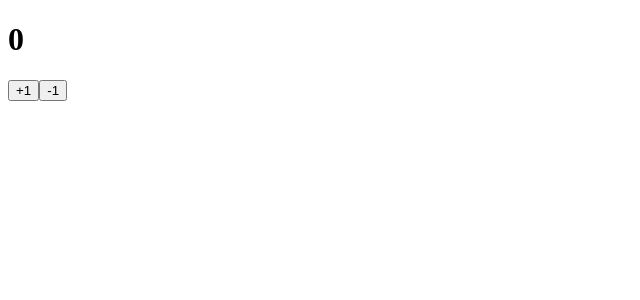
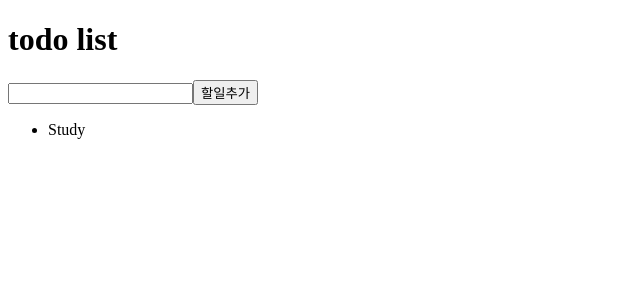
Before and after one commit to J3SUNG/hello_react, a React (Create React App) app: page / in a window 1280 px wide. Shown: the top 300 px of the page, without its empty margins (0-640 px from the left). Built offline with nearby package versions, Linux system fonts and the light colour scheme.

Commit message:
todoList

```diff
--- a/src/App.js
+++ b/src/App.js
@@ -1,33 +1,16 @@
-import React, { useReducer } from "react";
-
-function reducer(state, action) {
-  switch (action.type) {
-    case "INCREMENT":
-      return state + 1;
-    case "DECREMENT":
-      return state - 1;
-    default:
-      return state;
-  }
-}
-
+import React from "react";
+import List from "./List.jsx";
 function App() {
-  const [number, dispatch] = useReducer(reducer, 0);
-
-  const onIncrease = () => {
-    dispatch({ type: "INCREMENT" });
-  };
-
-  const onDecrease = () => {
-    dispatch({ type: "DECREMENT" });
-  };
-
   return (
-    <div>
-      <h1>{number}</h1>
-      <button onClick={onIncrease}>+1</button>
-      <button onClick={onDecrease}>-1</button>
-    </div>
+    <>
+      <h1>todo list</h1>
+      <form action="">
+        {" "}
+        <input type="text" name="" />
+        <button>할일추가</button>
+      </form>
+      <List />
+    </>
   );
 }
 
--- /dev/null
+++ b/src/List.jsx
@@ -0,0 +1,10 @@
+import React from "react";
+
+const List = () => {
+  return (
+    <ul>
+      <li>Study</li>
+    </ul>
+  );
+};
+export default List;
```
Also changed, not shown: 1 other file (tests, documents, lock files or other folders).
